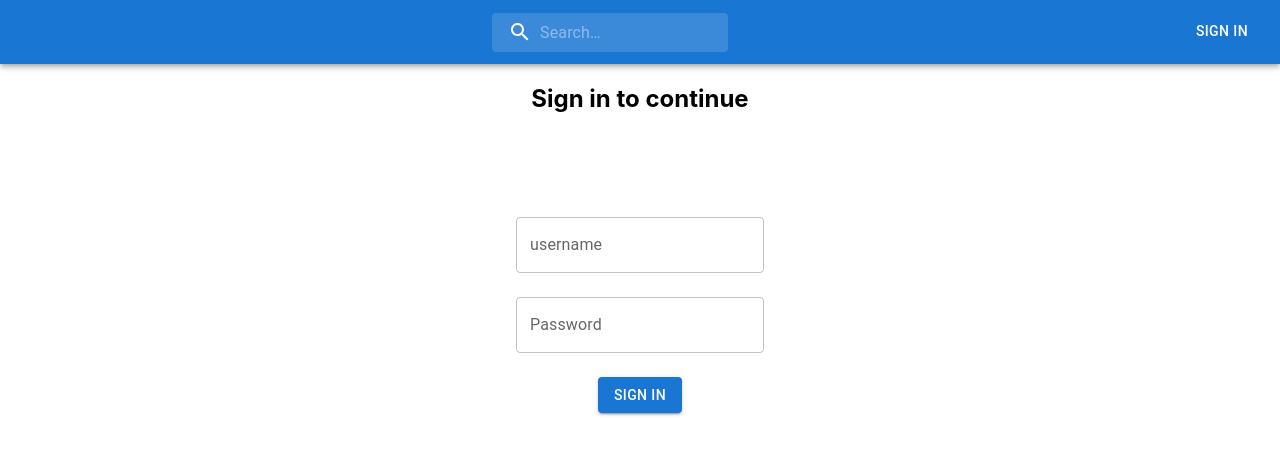
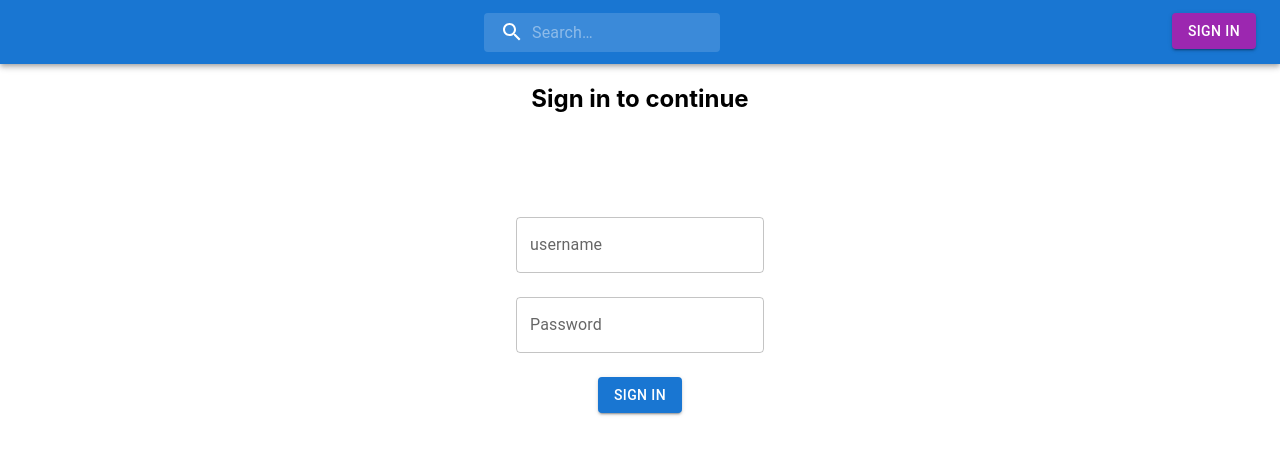
Before and after one commit to Satyajit-Codys/json-api, a React (Create React App) app: page /signin in a window 1280 px wide. Shown: the top 454 px of the page. Built offline with nearby package versions, Linux system fonts and the light colour scheme.

Commit message:
button color changed

```diff
--- a/src/components/Navbar/index.jsx
+++ b/src/components/Navbar/index.jsx
@@ -70,7 +70,7 @@ const Search = styled('div')(({ theme }) => ({
             <Grid container justifyContent="space-between">
                 <Grid item>
                     {isloggedIn?(
-                    <Button onClick={()=> props.history.push('/posts')} color="inherit">
+                    <Button onClick={()=> props.history.push('/posts')} color="secondary" variant="contained">
                         Posts
                     </Button>):null
                     }</Grid>
@@ -87,7 +87,7 @@ const Search = styled('div')(({ theme }) => ({
                     </Search>
                     </Grid>
                 <Grid item>
-                <Button onClick={()=> handleClick(isloggedIn? 'Sign out':'Sign in')} color="inherit">{isloggedIn? 'Sign out':'Sign in'}
+                <Button onClick={()=> handleClick(isloggedIn? 'Sign out':'Sign in')} color="secondary" variant="contained">{isloggedIn? 'Sign out':'Sign in'}
                 </Button>
                 </Grid>
             </Grid>
```
